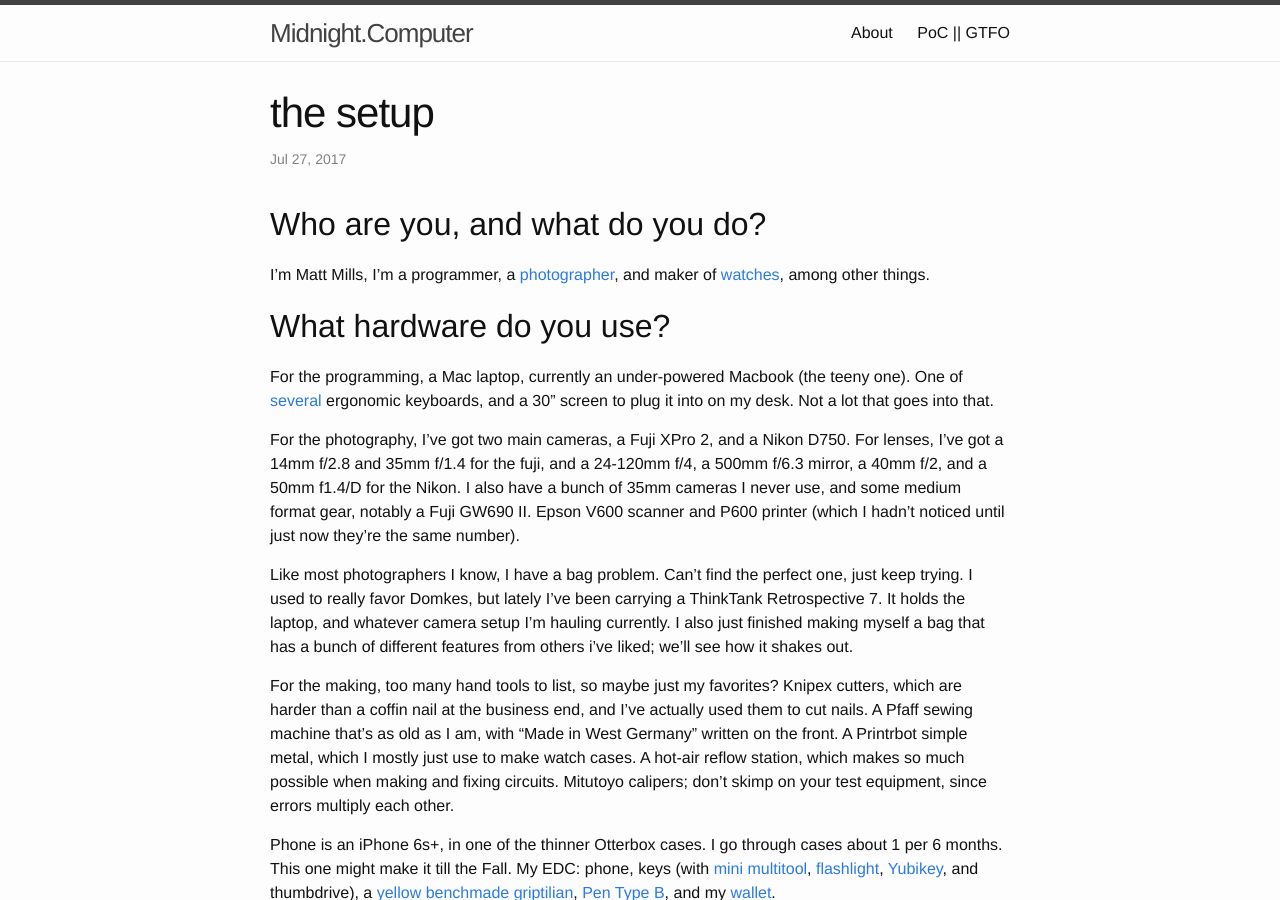
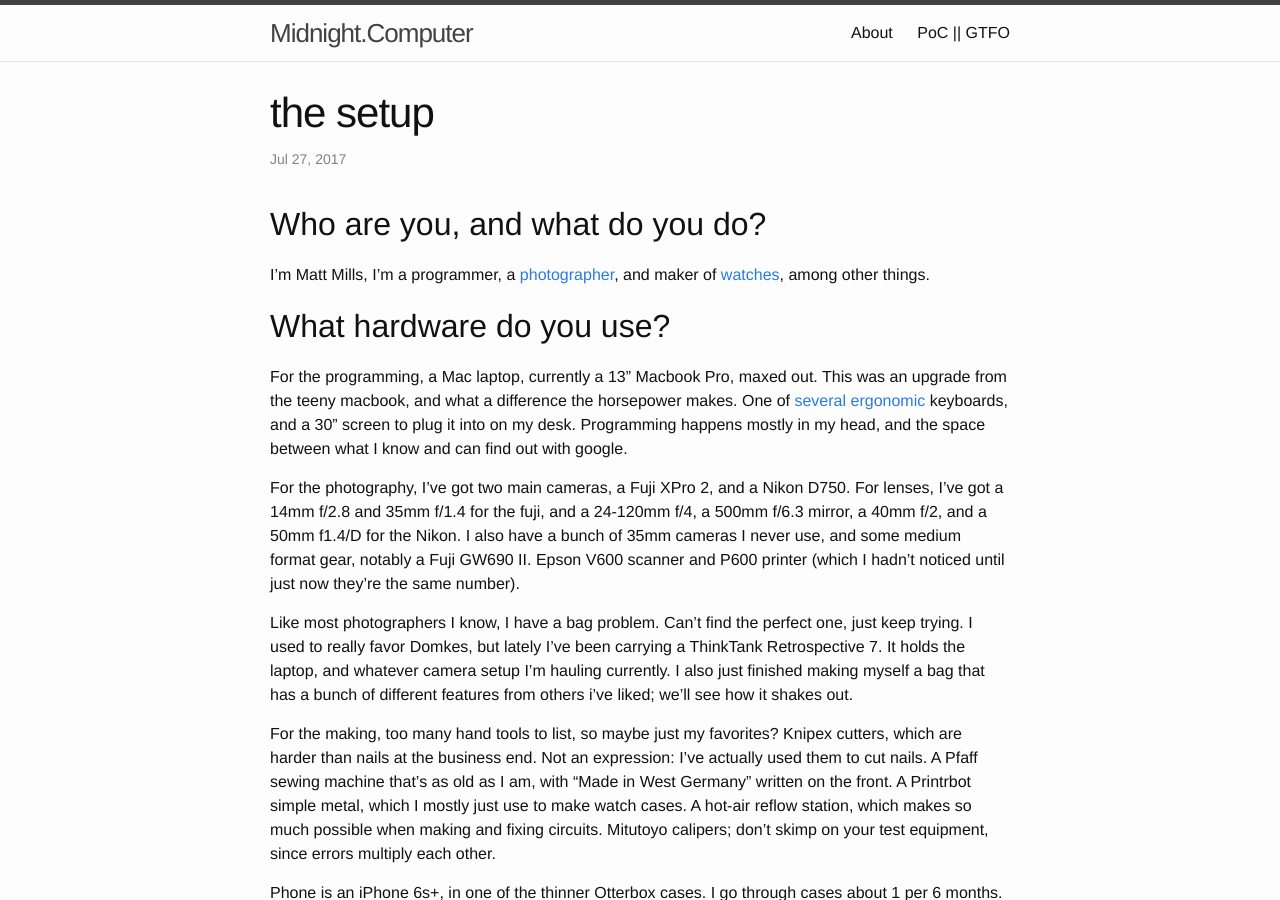
Before and after one commit to photomattmills/midnight_computer, a Jekyll site: the page built from _posts/2017-07-26-the-setup.markdown, in a window 1280 px wide and 900 px high. Built offline with Jekyll 4.4.1, drawn with Linux system fonts in a browser that asks for light colours; a script that is not in the unit is left out.

Commit message:
setup post

```diff
--- a/_posts/2017-07-26-the-setup.markdown
+++ b/_posts/2017-07-26-the-setup.markdown
@@ -12,13 +12,13 @@ I'm Matt Mills, I'm a programmer, a [photographer](http://matt.pictures), and ma
 
 ## What hardware do you use?
 
-For the programming, a Mac laptop, currently an under-powered Macbook (the teeny one). One of [several](https://midnight.computer/2017/06/29/wireless-atreus.html) ergonomic keyboards, and a 30" screen to plug it into on my desk. Not a lot that goes into that.
+For the programming, a Mac laptop, currently a 13" Macbook Pro, maxed out. This was an upgrade from the teeny macbook, and what a difference the horsepower makes. One of [several](https://midnight.computer/2017/06/29/wireless-atreus.html) [ergonomic](https://input.club/devices/infinity-ergodox/) keyboards, and a 30" screen to plug it into on my desk. Programming happens mostly in my head, and the space between what I know and can find out with google.
 
 For the photography, I've got two main cameras, a Fuji XPro 2, and a Nikon D750. For lenses, I've got a 14mm f/2.8 and 35mm f/1.4 for the fuji, and a 24-120mm f/4, a 500mm f/6.3 mirror, a 40mm f/2, and a 50mm f1.4/D for the Nikon. I also have a bunch of 35mm cameras I never use, and some medium format gear, notably a Fuji GW690 II. Epson V600 scanner and P600 printer (which I hadn't noticed until just now they're the same number).
 
 Like most photographers I know, I have a bag problem. Can't find the perfect one, just keep trying. I used to really favor Domkes, but lately I've been carrying a ThinkTank Retrospective 7. It holds the laptop, and whatever camera setup I'm hauling currently. I also just finished making myself a bag that has a bunch of different features from others i've liked; we'll see how it shakes out.
 
-For the making, too many hand tools to list, so maybe just my favorites? Knipex cutters, which are harder than a coffin nail at the business end, and I've actually used them to cut nails. A Pfaff sewing machine that's as old as I am, with "Made in West Germany" written on the front. A Printrbot simple metal, which I mostly just use to make watch cases. A hot-air reflow station, which makes so much possible when making and fixing circuits. Mitutoyo calipers; don't skimp on your test equipment, since errors multiply each other.
+For the making, too many hand tools to list, so maybe just my favorites? Knipex cutters, which are harder than nails at the business end. Not an expression: I've actually used them to cut nails. A Pfaff sewing machine that's as old as I am, with "Made in West Germany" written on the front. A Printrbot simple metal, which I mostly just use to make watch cases. A hot-air reflow station, which makes so much possible when making and fixing circuits. Mitutoyo calipers; don't skimp on your test equipment, since errors multiply each other.
 
 Phone is an iPhone 6s+, in one of the thinner Otterbox cases. I go through cases about 1 per 6 months. This one might make it till the Fall. My EDC: phone, keys (with [mini multitool](https://www.amazon.com/Swiss-Tech-ST66676-Polished-Multitool/dp/B0001EFSTI), [flashlight](https://www.amazon.com/gp/product/B00KPSHSMA/), [Yubikey](https://www.amazon.com/Yubico-Y-158-YubiKey-4/dp/B018Y1Q71M/), and thumbdrive), a [yellow benchmade griptilian](https://www.amazon.com/dp/B00152RXH0/ref=cm_sw_r_cp_dp_T2_RByEzbPV9CTQ5), [Pen Type B](https://cwandt.com/products/pen-type-b?variant=30696392260), and my [wallet](https://decadentminimalist.com/products/dm1-aluminum).
 
```
